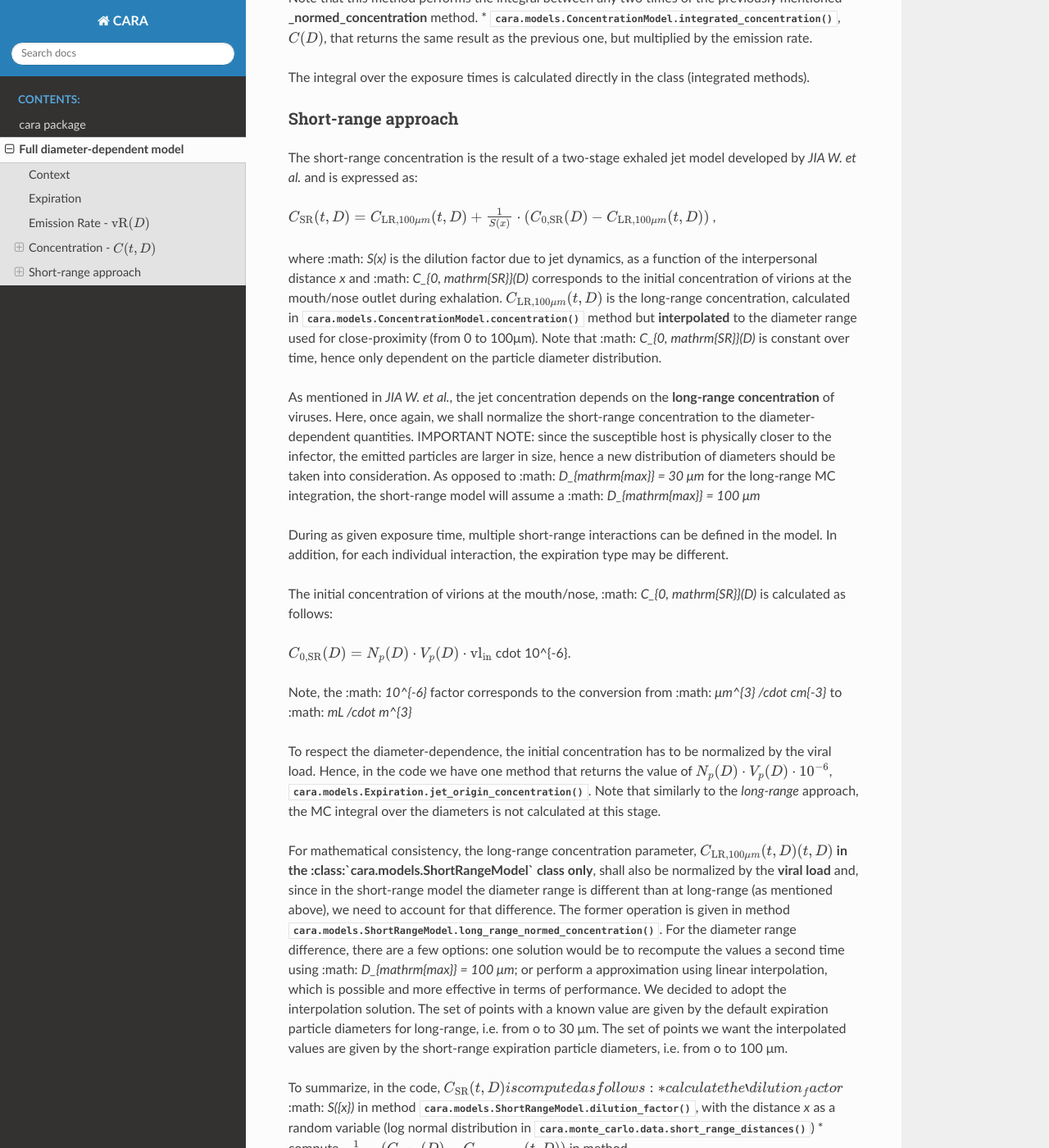
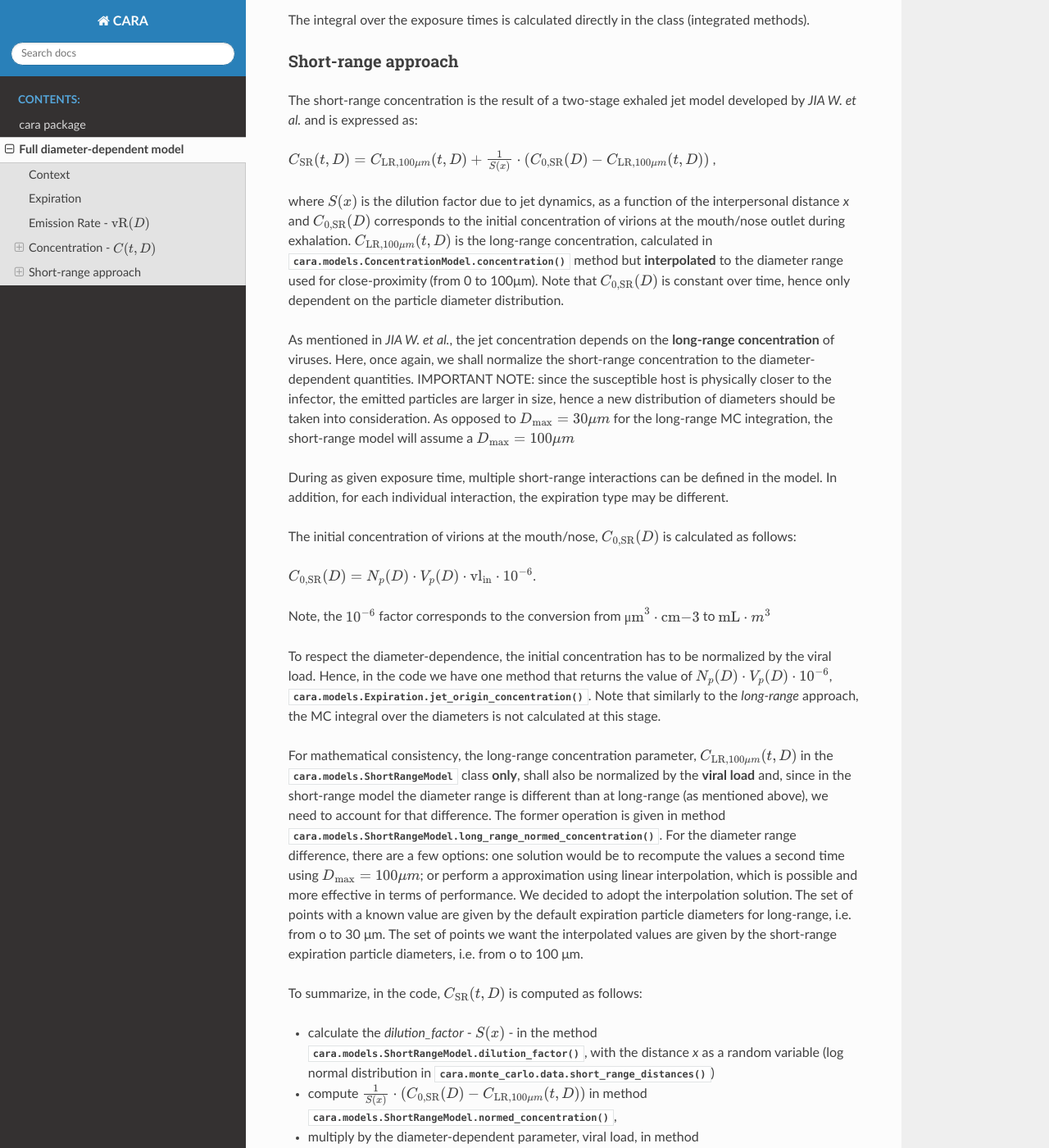
Before and after one commit to CERN/CAiMIRA, a Sphinx documentation site: the page built from cara/docs/full_diameter_dependence.rst, in a window 1280 px wide and 1400 px high, scrolled down 3878 px. Shown: the whole window at 82% size. Built offline with Sphinx 7.4.7 and the Read the Docs theme 2.0.0, drawn with Linux system fonts in a browser that asks for light colours; some of the changed text lies outside the part shown.

Commit message:
Handled warnings and display errors on documentation

```diff
--- a/cara/docs/conf.py
+++ b/cara/docs/conf.py
@@ -56,3 +56,5 @@ html_static_path = ['_static']
 # If true, the current module name will be prepended to all description
 # unit titles (such as .. function::).
 add_module_names = False
+
+html_static_path = []
--- a/cara/docs/full_diameter_dependence.rst
+++ b/cara/docs/full_diameter_dependence.rst
@@ -20,7 +20,7 @@ Only the final quantities shown in output, such as the concentration and the dos
 This is performed thanks to a Monte-Carlo integration at the level of the dose (:math:`\mathrm{vD^{total}}`) which is computed over a distribution of particle diameters,
 from which the average value (i.e. :code:`.mean()` of the numpy array) is then calculated -- this is equivalent to an analytical integral over diameters
 provided the sample size is large enough. Example of the MC integration over the diameters for the dose:
-:code: `deposited_exposure += np.array(short_range_exposure * fdep).mean()`
+:code:`deposited_exposure += np.array(short_range_exposure * fdep).mean()`
 
 It is important to distinguish between 1) Monte-Carlo random variables (which are vectorised independently on its diameter-dependence) and 2) numerical Monte-Carlo integration for the diameter-dependence
 Since the integral of the diameter-dependent variables are solved when computing the dose -- :math:`\mathrm{vD^{total}}` -- while performing some of the intermediate calculations,
@@ -58,7 +58,7 @@ Interface Focus 20210076, https://doi.org/10.1098/rsfs.2021.0076), as follows:
 
 The later integral, which is giving the total volumetric particle emission concentration (in mL/m\ :sup:`3` \), is a example of a numerical Monte-Carlo integration over the particle diameters,
 since :math:`\mathrm{vR}(D)` is a diameter-dependent quantity. :math:`E_{c, j}` is calculated using a Monte-Carlo sampling of the BLO distribution given by :math:`N_p(D)`, which contains the scaling factor :math:`cn`.
-Note that :math: `D_{\mathrm{max}}` value will differ, depending on the type of exposure (see below).
+Note that :math:`D_{\mathrm{max}}` value will differ, depending on the type of exposure (see below).
 
 In the code, for a given Expiration, we use different methods to perform the calculations *set-by-step*:
 
@@ -91,14 +91,13 @@ Starting with the long-range concentration of virus-laden aerosols of a given si
 and uses this :meth:`cara.models.ConcentrationModel.concentration` method, which computes the long-range concentration, as a function of the exposure time and particle diameter.
 The long-range concentration, integrated over the exposure time (in piecewise constant steps), :math:`C(D)`, is given by the :meth:`cara.models.ConcentrationModel.integrated_concentration`
 
-In the :math:`C_{\mathrm{LR}}(t, D)` equation above, the **emission rate** :math:`\mathrm{vR}(D)` and **viral removal rate** :math:`\lambda_{\mathrm{vRR}}` (:meth: `cara.models.ConcentrationModel.infectious_virus_removal_rate`) are both diameter-dependent.
+In the :math:`C_{\mathrm{LR}}(t, D)` equation above, the **emission rate** :math:`\mathrm{vR}(D)` and **viral removal rate** :math:`\lambda_{\mathrm{vRR}}` (:meth:`cara.models.ConcentrationModel.infectious_virus_removal_rate`) are both diameter-dependent.
 The concentration is, hence,  normalized by the emission rate. Since the viral removal rate is only composed of deterministic parameters (a part from the diameter itself), it does not need to be normalized.
 
 To summarize, we can split the concentration in two different formulations:
 
 * Normalized concentration :meth:`cara.models.ConcentrationModel._normed_concentration` : :math:`\mathrm{C_\mathrm{LR, normed}}(t, D)` that computes the concentration without including the emission rate.
-* Concentration :meth:`cara.models.ConcentrationModel.concentration` : :math:`C_{\mathrm{LR}}(t, D) = \mathrm{C_\mathrm{LR, normed}}(t, D) \cdot \mathrm{vR}(D)`,
-where \mathrm{vR}(D) is the result of the :meth:`cara.models._PopulationWithVirus.emission_rate_when_present` method.
+* Concentration :meth:`cara.models.ConcentrationModel.concentration` : :math:`C_{\mathrm{LR}}(t, D) = \mathrm{C_\mathrm{LR, normed}}(t, D) \cdot \mathrm{vR}(D)`, where :math:`\mathrm{vR}(D)` is the result of the :meth:`cara.models._PopulationWithVirus.emission_rate_when_present` method.
 
 Note that in order to get the total concentration value in this stage, the final result should be averaged by the particle diameters (i.e. Monte-Carlo integration over diameters, see above).
 For the calculator app report, the total concentration (MC integral over the diameter) is performed only when generating the plot.
@@ -106,57 +105,56 @@ Otherwise, the diameter-dependence continues until we compute the inhaled dose i
 
 The following methods calculate the integrated concentration between two times. They are mostly used when calculating the **Dose**:
 
-* :meth:`cara.models.ConcentrationModel.normed_integrated_concentration`, :math:`\mathrm{C_\mathrm{normed}}(D)` that returns the integrated long-range concentration of viruses in the air, between any two times, normalized by the emission rate.
-Note that this method performs the integral between any two times of the previously mentioned **_normed_concentration** method.
+* :meth:`cara.models.ConcentrationModel.normed_integrated_concentration`, :math:`\mathrm{C_\mathrm{normed}}(D)` that returns the integrated long-range concentration of viruses in the air, between any two times, normalized by the emission rate. Note that this method performs the integral between any two times of the previously mentioned **_normed_concentration** method.
 * :meth:`cara.models.ConcentrationModel.integrated_concentration`, :math:`C(D)`, that returns the same result as the previous one, but multiplied by the emission rate.
 
 The integral over the exposure times is calculated directly in the class (integrated methods).
 
 Short-range approach
-*******************
+********************
 
 The short-range concentration is the result of a two-stage exhaled jet model developed by *JIA W. et al.* and is expressed as:
 
 :math:`C_{\mathrm{SR}}(t, D) = C_{\mathrm{LR}, 100μm} (t, D) + \frac{1}{S({x})} \cdot (C_{0, \mathrm{SR}}(D) - C_{\mathrm{LR}, 100μm}(t, D))` ,
 
-where :math: `S(x)` is the dilution factor due to jet dynamics, as a function of the interpersonal distance *x* and :math: `C_{0, \mathrm{SR}}(D)` corresponds to the initial concentration of virions at the mouth/nose outlet during exhalation.
+where :math:`S(x)` is the dilution factor due to jet dynamics, as a function of the interpersonal distance *x* and :math:`C_{0, \mathrm{SR}}(D)` corresponds to the initial concentration of virions at the mouth/nose outlet during exhalation.
 :math:`C_{\mathrm{LR}, 100μm}(t, D)` is the long-range concentration, calculated in :meth:`cara.models.ConcentrationModel.concentration` method but **interpolated** to the diameter range used for close-proximity (from 0 to 100μm).
-Note that :math: `C_{0, \mathrm{SR}}(D)` is constant over time, hence only dependent on the particle diameter distribution.
+Note that :math:`C_{0, \mathrm{SR}}(D)` is constant over time, hence only dependent on the particle diameter distribution.
 
 As mentioned in *JIA W. et al.*, the jet concentration depends on the **long-range concentration** of viruses.
 Here, once again, we shall normalize the short-range concentration to the diameter-dependent quantities.
 IMPORTANT NOTE: since the susceptible host is physically closer to the infector, the emitted particles are larger in size,
 hence a new distribution of diameters should be taken into consideration.
-As opposed to :math: `D_{\mathrm{max}} = 30 μm` for the long-range MC integration, the short-range model will assume a :math: `D_{\mathrm{max}} = 100 μm`
+As opposed to :math:`D_{\mathrm{max}} = 30 μm` for the long-range MC integration, the short-range model will assume a :math:`D_{\mathrm{max}} = 100 μm`
 
 During as given exposure time, multiple short-range interactions can be defined in the model.
 In addition, for each individual interaction, the expiration type may be different.
 
-The initial concentration of virions at the mouth/nose, :math: `C_{0, \mathrm{SR}}(D)` is calculated as follows:
+The initial concentration of virions at the mouth/nose, :math:`C_{0, \mathrm{SR}}(D)` is calculated as follows:
 
-:math:`C_{0, \mathrm{SR}}(D) = N_p(D) \cdot V_p(D) \cdot \mathrm{vl_{in}}` \cdot 10^{-6}.
+:math:`C_{0, \mathrm{SR}}(D) = N_p(D) \cdot V_p(D) \cdot \mathrm{vl_{in}} \cdot 10^{-6}`.
 
-Note, the :math: `10^{-6}` factor corresponds to the conversion from :math: `μm^{3} /cdot cm{-3}` to :math: `mL /cdot m^{3}`
+Note, the :math:`10^{-6}` factor corresponds to the conversion from :math:`\mathrm{μm}^{3} \cdot \mathrm{cm}{-3}` to :math:`\mathrm{mL} \cdot m^{3}`
 
 To respect the diameter-dependence, the initial concentration has to be normalized by the viral load.
 Hence, in the code we have one method that returns the value of :math:`N_p(D) \cdot V_p(D) \cdot 10^{-6}`, :meth:`cara.models.Expiration.jet_origin_concentration`.
 Note that similarly to the `long-range` approach, the MC integral over the diameters is not calculated at this stage.
 
-For mathematical consistency, the long-range concentration parameter, :math:`C_{\mathrm{LR}, 100μm}(t, D)(t, D)` **in the :class:`cara.models.ShortRangeModel` class only**,
+For mathematical consistency, the long-range concentration parameter, :math:`C_{\mathrm{LR}, 100μm}(t, D)` in the :class:`cara.models.ShortRangeModel` class **only**,
 shall also be normalized by the **viral load** and, since in the short-range model the diameter range is different than at long-range (as mentioned above),
 we need to account for that difference.
 The former operation is given in method :meth:`cara.models.ShortRangeModel.long_range_normed_concentration`. For the diameter range difference, there are a few options:
-one solution would be to recompute the values a second time using :math: `D_{\mathrm{max}} = 100 μm`;
+one solution would be to recompute the values a second time using :math:`D_{\mathrm{max}} = 100 μm`;
 or perform a approximation using linear interpolation, which is possible and more effective in terms of performance. We decided to adopt the interpolation solution.
 The set of points with a known value are given by the default expiration particle diameters for long-range, i.e. from o to 30 μm.
 The set of points we want the interpolated values are given by the short-range expiration particle diameters, i.e. from o to 100 μm.
 
-To summarize, in the code, :math:`C_{\mathrm{SR}}(t, D) is computed as follows:
-* calculate the `dilution_factor` :math: `S({x})` in method :meth:`cara.models.ShortRangeModel.dilution_factor`, with the distance *x* as a random variable (log normal distribution in :meth:`cara.monte_carlo.data.short_range_distances`)
-* compute :math:`\frac{1}{S({x})} \cdot (C_{0, \mathrm{SR}}(D) - C_{\mathrm{LR}, 100μm}(t, D))` in method :meth:`cara.models.ShortRangeModel.normed_concentration` ,
+To summarize, in the code, :math:`C_{\mathrm{SR}}(t, D)` is computed as follows:
+
+* calculate the `dilution_factor` - :math:`S({x})` - in the method :meth:`cara.models.ShortRangeModel.dilution_factor`, with the distance *x* as a random variable (log normal distribution in :meth:`cara.monte_carlo.data.short_range_distances`)
+* compute :math:`\frac{1}{S({x})} \cdot (C_{0, \mathrm{SR}}(D) - C_{\mathrm{LR}, 100μm}(t, D))` in method :meth:`cara.models.ShortRangeModel.normed_concentration`,
 * multiply by the diameter-dependent parameter,  viral load, in method :meth:`cara.models.ShortRangeModel.short_range_concentration`
-* complete the equation of :math:`C_{\mathrm{SR}}(t, D)` by adding the long-range concentration from the :meth:`cara.models.ConcentrationModel.concentration`
-returning the final short-range concentration value for a given time and expiration activity.
+* complete the equation of :math:`C_{\mathrm{SR}}(t, D)` by adding the long-range concentration from the :meth:`cara.models.ConcentrationModel.concentration` returning the final short-range concentration value for a given time and expiration activity.
 
 Note that :meth:`cara.models.ShortRangeModel._normed_concentration` method is different from :meth:`cara.models.ConcentrationModel._normed_concentration`.
 
@@ -257,7 +255,7 @@ To perform the integral, we calculate the average since it is a good approximati
 
 Then, we add the contribution to the result of the diameter-independent vectorized properties, which are the **dilution factor**, **viral load**, **fraction of infectious virus** and **breathing rate**:
 
-`vD = integral_over_diameters \cdot exhalation_rate \cdot inhalation_rate / dilution` :math:`\cdot f_{\mathrm{inf}} \cdot \mathrm{vl_{in}} \cdot (1 - η_{\mathrm{in}})` .
+`vD` = `integral_over_diameters` :math:`\cdot` `exhalation_rate` :math:`\cdot` `inhalation_rate / dilution` :math:`\cdot f_{\mathrm{inf}} \cdot \mathrm{vl_{in}} \cdot (1 - η_{\mathrm{in}})`.
 
 Note that the multiplication over the `exhalation_rate` is done at each `short-range` interaction since the `Activity` type may be different for different interactions.
 
```
